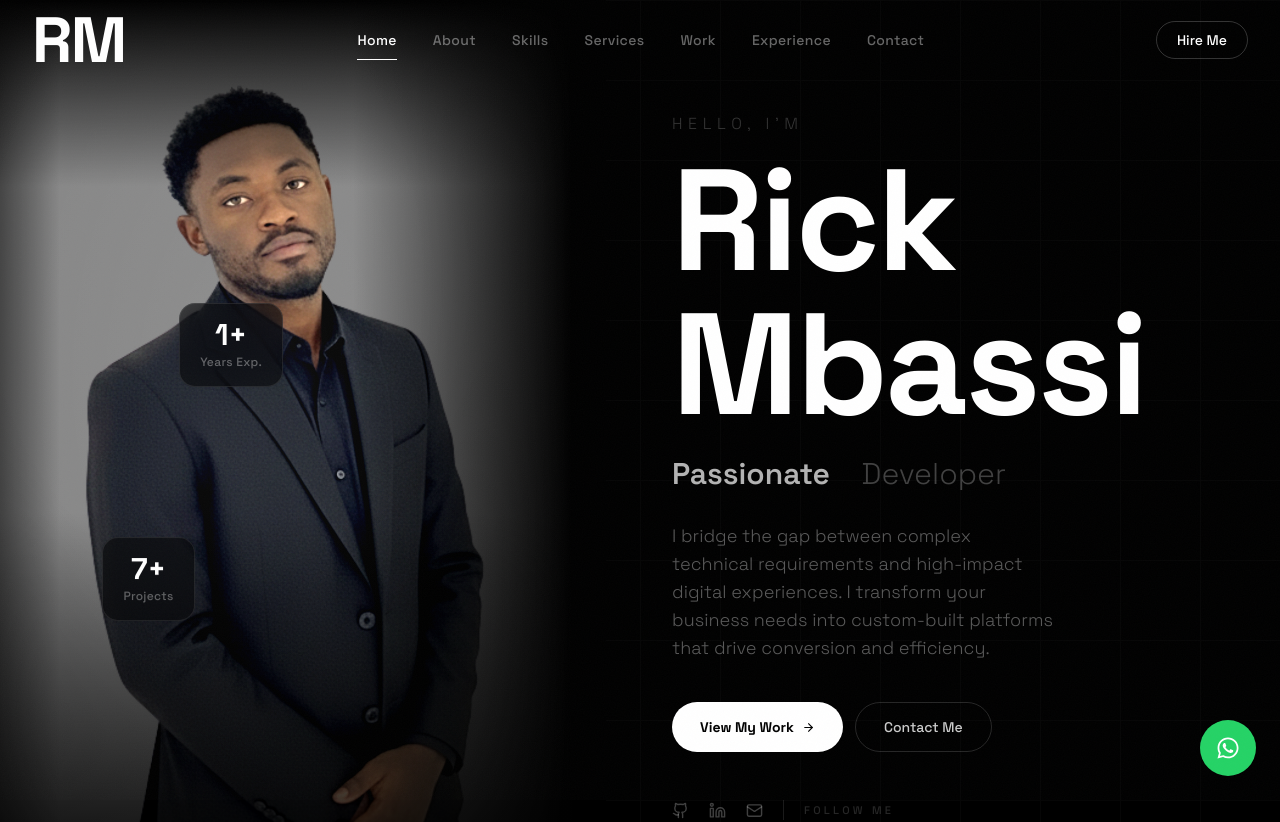
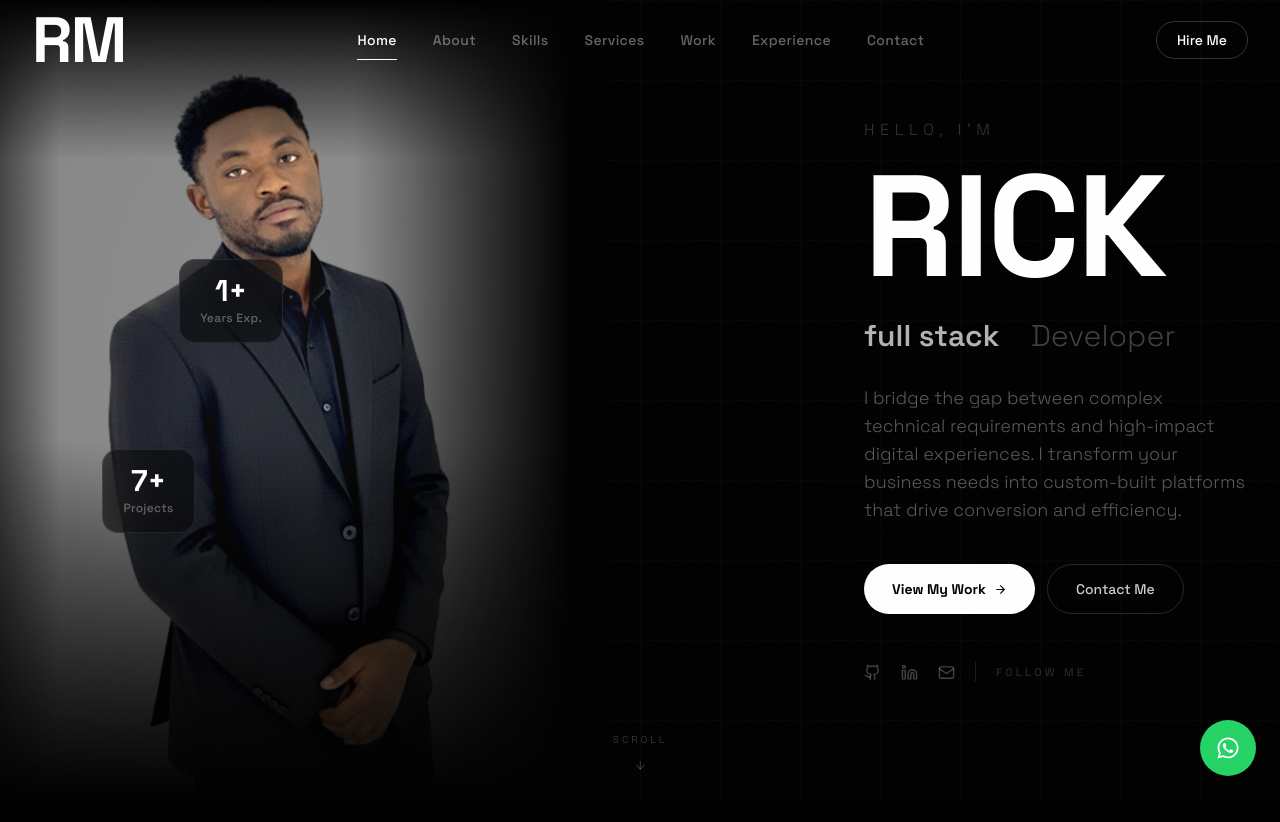
Before and after one commit to M-Riq/mbassirick, a Next.js app: page / in a window 1280 px wide. Shown: the top 822 px of the page. Built offline with nearby package versions, Linux system fonts and the light colour scheme.

Commit message:
update v3

```diff
--- a/src/components/Hero.tsx
+++ b/src/components/Hero.tsx
@@ -9,7 +9,7 @@ gsap.registerPlugin(ScrollTrigger);
 
 const LP_PHOTO = '/LP.jpg';
 
-const Text = ['Junior Full Stack', 'Junior Creative', 'Innovative', 'Passionate'];
+const Text = ['Junior Full Stack', 'Junior Creative', 'Innovative', ' full stack'];
 
 export default function Hero() {
   const [wordIndex, setWordIndex] = useState(0);
@@ -224,7 +224,7 @@ export default function Hero() {
                 Hello, I&apos;m
               </span>
               <h1 className="text-7xl lg:text-8xl xl:text-[9rem] font-bold tracking-[-0.02em] leading-[0.88] text-white">
-                Rick Mbassi
+                RICK
               </h1>
             </motion.div>
 
```
